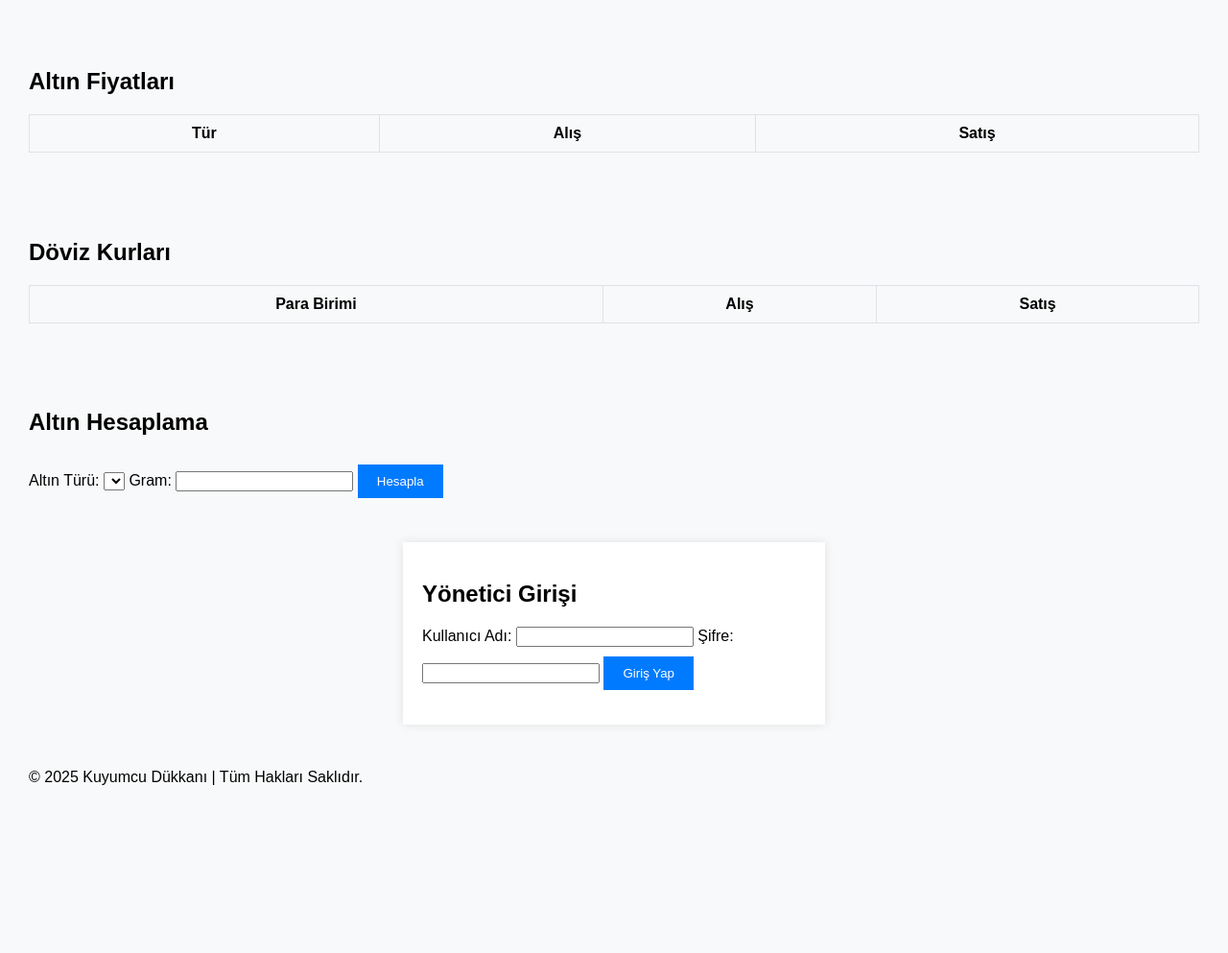
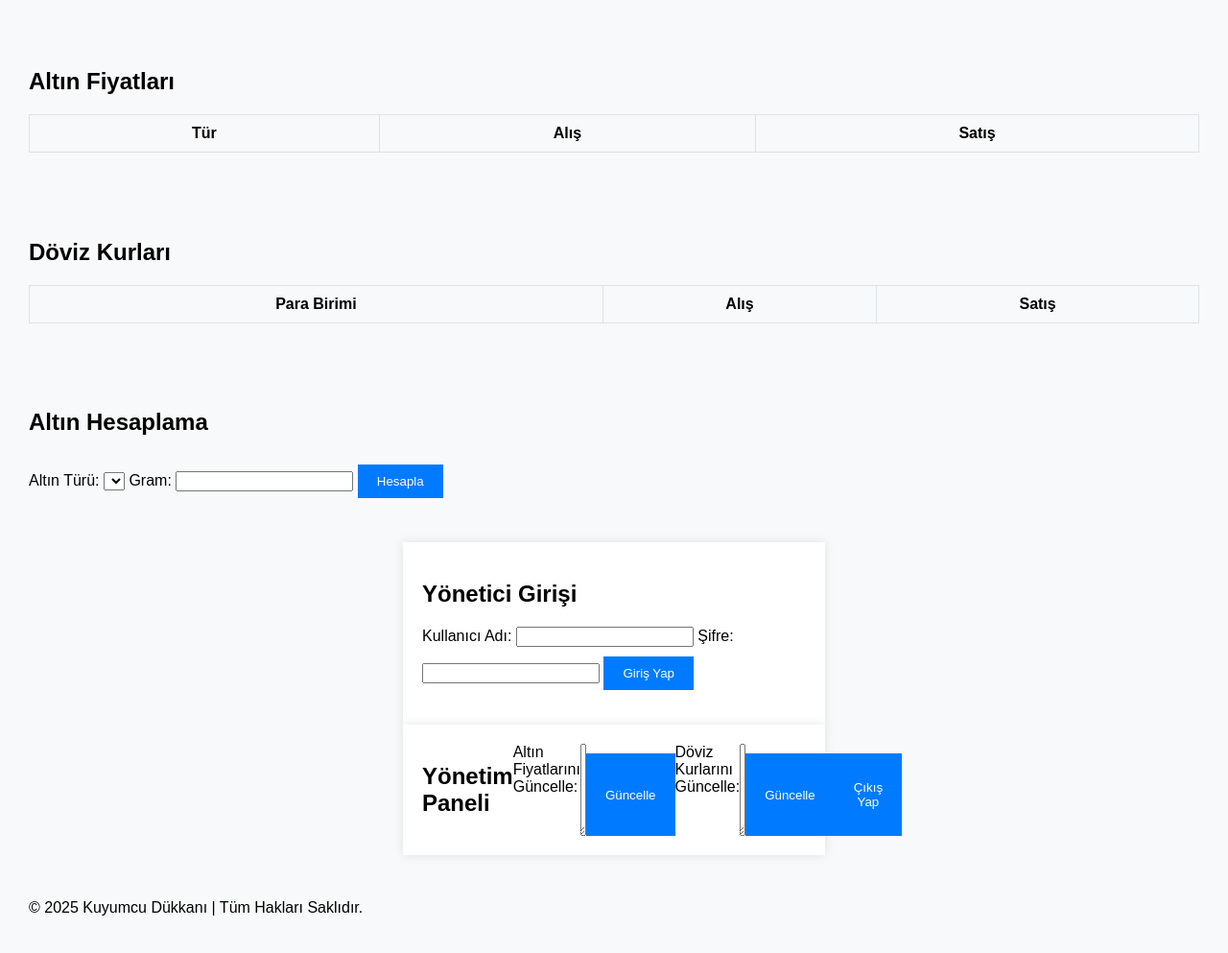
Before and after one commit to keysoftbilisim/kuyum, a plain HTML site: page index.html in a window 1280 px wide. Shown: the part 109-1102 px from the top of the page at 96% size. Before the commit the page ends 974 px from the top, so only its background shows below. Drawn offline with Linux system fonts and the light colour scheme.

Commit message:
Update index.html

```diff
--- a/index.html
+++ b/index.html
@@ -69,7 +69,7 @@
         <p id="login-message"></p>
     </section>
 
-    <section id="admin-panel" style="display: none;">
+    <section id="admin-panel" style="display: flex;">
         <h2>Yönetim Paneli</h2>
         <label for="gold-data">Altın Fiyatlarını Güncelle:</label>
         <textarea id="gold-data"></textarea>
```
